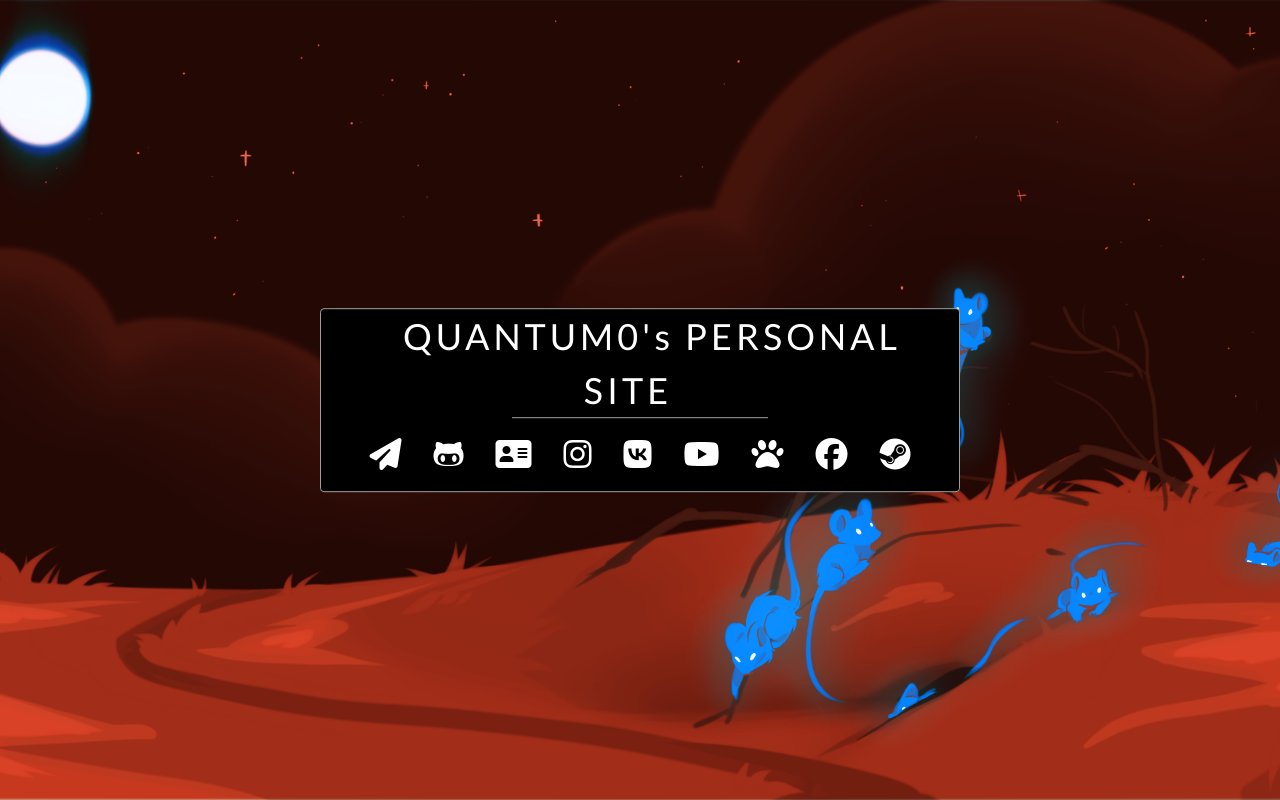
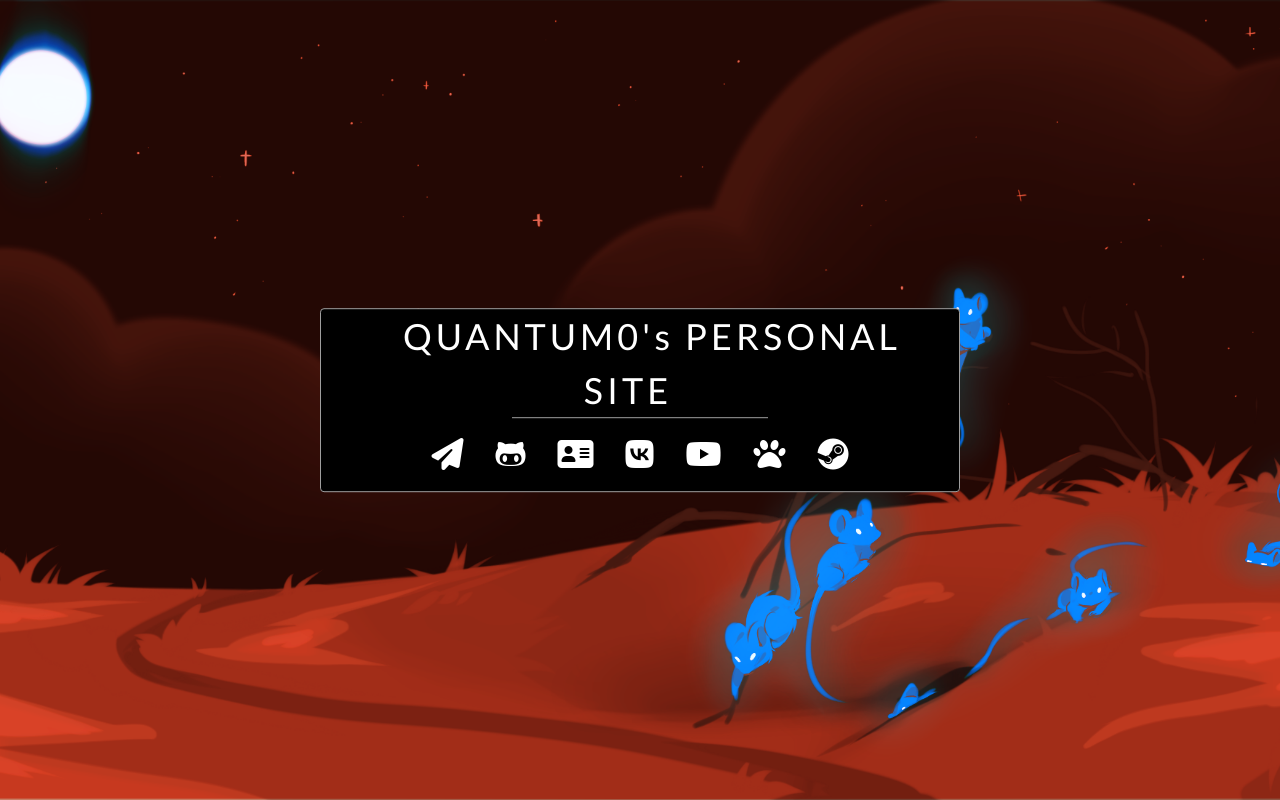
Before and after one commit to Quantum-0/quantum0.ru, a Flask app: template templates/index.html in a window 1280 px wide. Run offline with Flask 2, Linux system fonts and the light colour scheme; the template is opened without the code that fills it, so the values that code supplies are empty; parts of the project's set-up code (start-up, migrations or seed data) failed here and were passed over; some libraries are stand-ins or nearby versions.

Commit message:
Remove links to Meta services q-q

```diff
--- a/templates/index.html
+++ b/templates/index.html
@@ -78,9 +78,6 @@ body,h1,h2,h3,h4,h5,h6 {font-family: "Lato", sans-serif;}
 		  </div>
 	  <!--</div>
 	  <div class="w3-content" style="width:  min-content;">-->
-		  <div class="w3-container w3-mobile w3-cell w3-hover-opacity" onclick="location.href = 'https://www.instagram.com/quantum075/'">
-			<i class='fab fa-instagram'></i>
-		  </div>
 		  <div class="w3-container w3-mobile w3-cell w3-hover-opacity" onclick="location.href = 'https://vk.com/id20108853'">
 			<i class='fab fa-vk'></i><!-- VK-->
 		  </div>
@@ -89,9 +86,6 @@ body,h1,h2,h3,h4,h5,h6 {font-family: "Lato", sans-serif;}
 		  </div>
 		  <div class="w3-container w3-mobile w3-cell w3-hover-opacity" onclick="document.getElementById('idFaRedirect').style.display='block'" class="w3-button w3-black">
 			<i class='fas fa-paw'></i><!-- Furaffinity-->
-		  </div>
-		  <div class="w3-container w3-mobile w3-cell w3-hover-opacity" onclick="location.href = 'https://www.facebook.com/profile.php?id=100006596971509'">
-			<i class='fab fa-facebook'></i>
 		  </div>
 		  <div class="w3-container w3-mobile w3-cell w3-hover-opacity" onclick="location.href = 'https://steamcommunity.com/id/quantum075/'">
 			<i class='fab fa-steam'></i>
```
